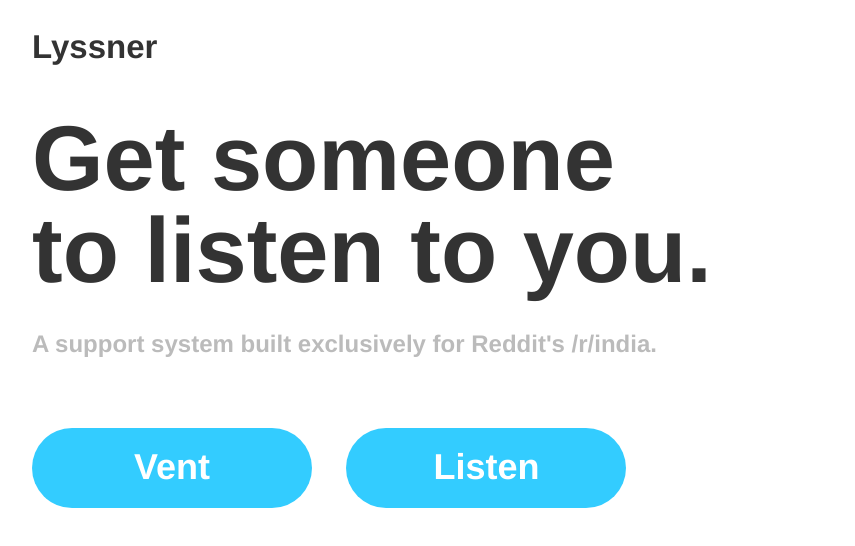
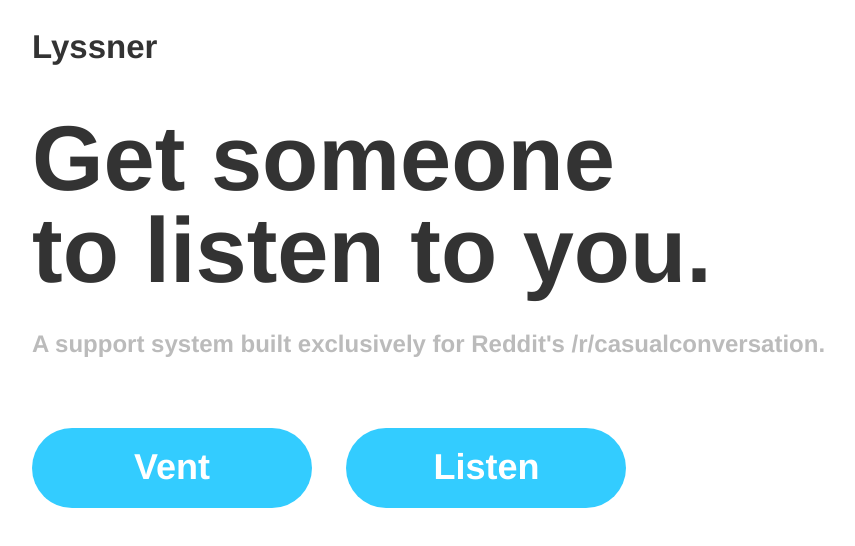
Before and after one commit to arungm29/lyssner, a website: page public/index.html in a window 1280 px wide. Shown: the whole page, without its empty margins (208-1063 px from the left). Drawn offline with nearby package versions, Linux system fonts and the light colour scheme.

Commit message:
Changed audience to /r/casualconversation

```diff
--- a/public/index.html
+++ b/public/index.html
@@ -48,7 +48,7 @@
 Get someone<br>
 to listen to&nbsp;you.
 </h1>
-<h2 class="subtitle">A support system built exclusively for Reddit's /r/india.</h2>
+<h2 class="subtitle">A support system built exclusively for Reddit's /r/casualconversation.</h2>
 </header>
 <p class="homepage-btn-primary-wrap">
 <a class="btn-primary" id="vent">Vent</a>
```
